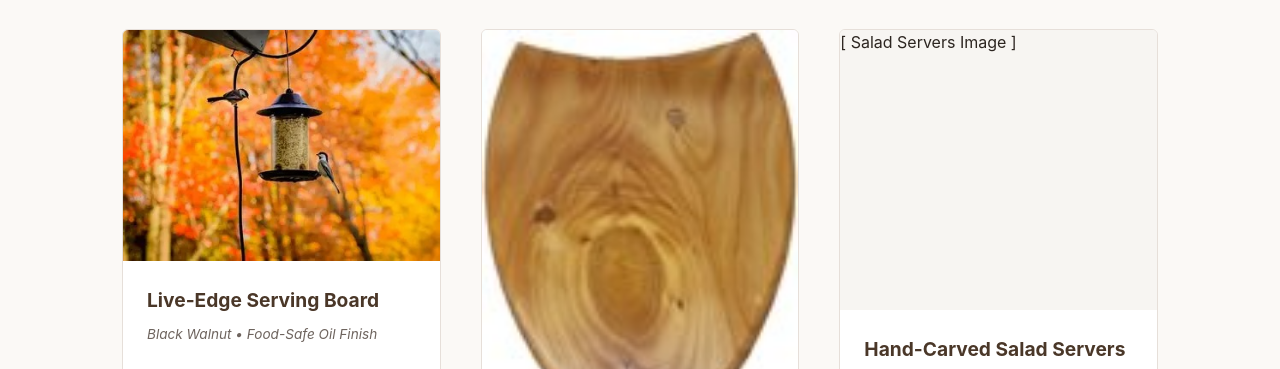
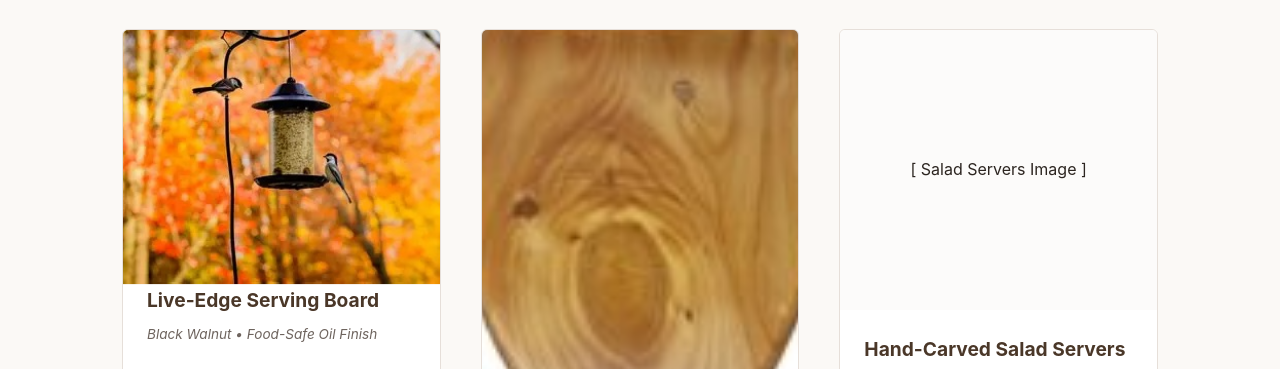
Before and after one commit to Akatarawa/Valley-Woods, a plain HTML site: page index.html in a window 1280 px wide. Shown: the part 562-931 px from the top of the page. Drawn offline with Linux system fonts and the light colour scheme.

Commit message:
Update index.html

```diff
--- a/index.html
+++ b/index.html
@@ -148,18 +148,24 @@
        .product-image-placeholder {
     position: relative;
     width: 100%;
-    height: 280px; /* This locks the height so all your cards line up perfectly */
-    overflow: hidden;
-    background-color: #f7f5f2;
+    height: 280px;
+    overflow: hidden; /* This acts like a frame, cleanly cutting off any overflow when we scale the photo up */
+    background-color: #fcfbfa; /* Matches your site background */
     border-radius: 4px 4px 0 0;
+    display: flex;
+    justify-content: center;
+    align-items: center;
 }
 
 .product-image {
     width: 100%;
     height: 100%;
-    object-fit: cover; /* This makes your vertical photo scale and center perfectly without warping */
-    object-position: center;
+    object-fit: contain; /* Keeps the entire vertical shape uncropped initially */
+    object-position: center; /* Locks the heart board dead-center in the frame */
     display: block;
+
+    /* ZOOM FACTOR: 1.2 makes the item 20% larger. Change to 1.3 or 1.4 if you want it even bigger! */
+    transform: scale(1.2);
 }
 
         .tag {
```
